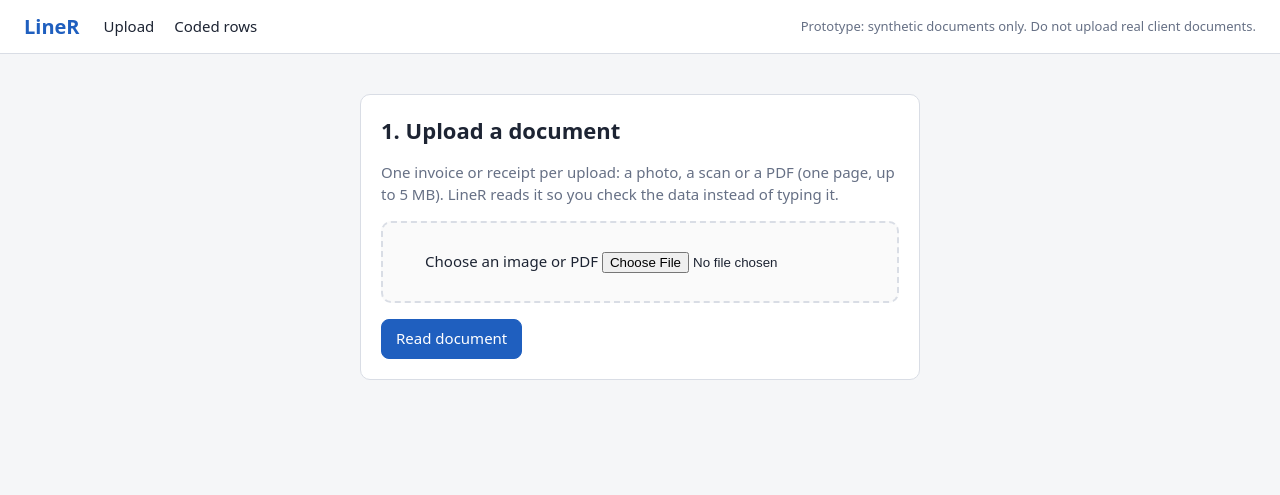
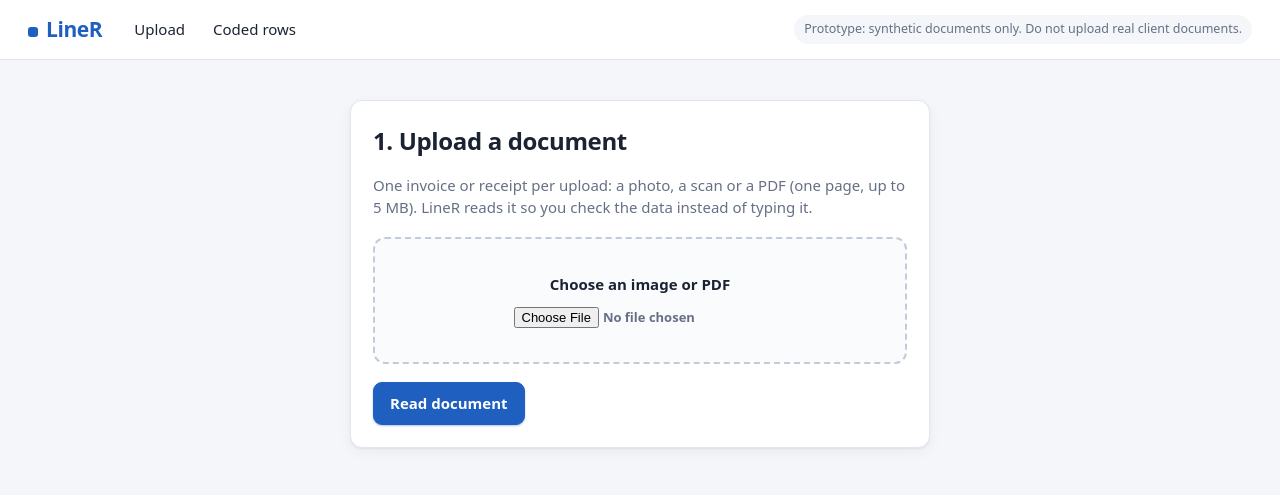
Before and after one commit to Marksheehan13/LineR, a Flask app: page / in a window 1280 px wide. Shown: the top 495 px of the page. Run offline with Flask 3, Linux system fonts and the light colour scheme; some libraries are stand-ins or nearby versions.

Commit message:
Restyle the interface and add the Shamrock colour scheme

```diff
--- a/liner/presentation_gui/static/style.css
+++ b/liner/presentation_gui/static/style.css
@@ -1,38 +1,104 @@
-:root { --ink:#1d2433; --muted:#667085; --line:#d9dde5; --bg:#f5f6f8; --blue:#1f5fbf; --amber:#b25e00; --amber-bg:#fff4e0; --red:#b42318; --green:#067647; }
+:root {
+  --ink:#1b2333; --muted:#667085; --line:#e2e6ee; --bg:#f4f6fa; --card:#fff;
+  --blue:#1f5fbf; --blue-dark:#174a96; --blue-soft:#e8f0fc;
+  --amber:#b25e00; --amber-bg:#fff4e0; --red:#b42318; --red-bg:#fdecea; --green:#067647; --green-bg:#e7f6ee;
+  --head-bg:#fff; --head-ink:#1b2333; --head-line:#e2e6ee; --brand:var(--blue); --pill-bg:var(--bg); --pill-ink:var(--muted); --hero:var(--blue-soft);
+  --radius:12px; --shadow:0 1px 2px rgba(16,24,40,.05), 0 4px 14px rgba(16,24,40,.05);
+}
 * { box-sizing: border-box; }
-body { margin:0; font:15px/1.45 system-ui,-apple-system,"Segoe UI",Roboto,sans-serif; color:var(--ink); background:var(--bg); }
-header { display:flex; gap:24px; align-items:center; padding:12px 24px; background:#fff; border-bottom:1px solid var(--line); flex-wrap:wrap; }
-.brand { font-weight:700; font-size:20px; color:var(--blue); text-decoration:none; }
-nav a { margin-right:16px; color:var(--ink); text-decoration:none; } nav a:hover { text-decoration:underline; }
-.demo { margin-left:auto; color:var(--muted); font-size:13px; }
-main { max-width:1200px; margin:24px auto; padding:0 24px; }
-h1 { font-size:22px; margin:0 0 12px; } h2 { font-size:16px; margin:20px 0 8px; }
-.card { background:#fff; border:1px solid var(--line); border-radius:10px; padding:20px; }
-.narrow { max-width:560px; margin:40px auto; }
+html { -webkit-text-size-adjust:100%; }
+body { margin:0; font:15px/1.5 system-ui,-apple-system,"Segoe UI",Roboto,sans-serif; color:var(--ink); background:var(--bg); }
+
+/* header and progress steps */
+header { display:flex; gap:20px; align-items:center; padding:12px 28px; background:var(--head-bg); border-bottom:1px solid var(--head-line); flex-wrap:wrap; position:sticky; top:0; z-index:5; }
+.brand { font-weight:800; font-size:21px; letter-spacing:-.02em; color:var(--brand); text-decoration:none; }
+.brand::before { content:""; display:inline-block; width:10px; height:10px; margin-right:8px; border-radius:3px; background:var(--brand); }
+nav { display:flex; gap:4px; }
+nav a { padding:6px 12px; border-radius:8px; color:var(--head-ink); text-decoration:none; font-weight:500; }
+nav a:hover { background:rgba(127,127,127,.14); }
+nav a.current { background:var(--hero); color:var(--blue-dark); }
+.demo { margin-left:auto; color:var(--pill-ink); font-size:12.5px; background:var(--pill-bg); padding:5px 10px; border-radius:999px; }
+.steps { display:flex; gap:8px; list-style:none; margin:0 0 20px; padding:0; flex-wrap:wrap; }
+.steps li { display:flex; align-items:center; gap:8px; color:var(--muted); font-size:13px; font-weight:600; }
+.steps li + li::before { content:""; width:28px; height:2px; background:var(--line); border-radius:2px; }
+.steps .n { display:inline-grid; place-items:center; width:22px; height:22px; border-radius:50%; background:var(--line); color:var(--muted); font-size:12px; }
+.steps li.done { color:var(--ink); } .steps li.done .n { background:var(--green); color:#fff; }
+.steps li.now { color:var(--blue-dark); } .steps li.now .n { background:var(--blue); color:#fff; box-shadow:0 0 0 4px var(--blue-soft); }
+
+main { max-width:1200px; margin:24px auto 48px; padding:0 24px; }
+h1 { font-size:24px; letter-spacing:-.015em; margin:0 0 14px; display:flex; align-items:center; gap:10px; flex-wrap:wrap; }
+h2 { font-size:15px; margin:22px 0 4px; text-transform:uppercase; letter-spacing:.04em; color:var(--muted); }
+.card { background:var(--card); border:1px solid var(--line); border-radius:var(--radius); padding:22px; box-shadow:var(--shadow); }
+.narrow { max-width:580px; margin:40px auto; }
 .muted { color:var(--muted); } .small { font-size:13px; }
-.drop { display:block; border:2px dashed var(--line); border-radius:10px; padding:28px; text-align:center; margin:16px 0; background:#fafafa; }
-button, .button { font:inherit; padding:8px 14px; border:1px solid var(--line); border-radius:8px; background:#fff; cursor:pointer; text-decoration:none; color:var(--ink); display:inline-block; }
-button.primary, .button.primary { background:var(--blue); border-color:var(--blue); color:#fff; }
+a { color:var(--blue); }
+
+/* upload */
+.drop { display:block; position:relative; border:2px dashed #c3cbda; border-radius:var(--radius); padding:34px 20px; text-align:center; margin:18px 0; background:#fafbfd; cursor:pointer; transition:border-color .15s, background .15s; font-weight:600; }
+.drop:hover, .drop:focus-within, .drop.has-file { border-color:var(--blue); background:var(--blue-soft); }
+.drop input[type=file] { display:block; margin:12px auto 0; max-width:100%; font:inherit; font-size:13px; color:var(--muted); }
+.drop .picked { display:block; margin-top:8px; color:var(--green); font-weight:600; font-size:13px; }
+
+/* buttons */
+button, .button { font:inherit; font-weight:600; padding:9px 16px; border:1px solid var(--line); border-radius:9px; background:var(--card); cursor:pointer; text-decoration:none; color:var(--ink); display:inline-block; transition:background .12s, border-color .12s, box-shadow .12s; }
+button:hover, .button:hover { background:var(--bg); border-color:#c3cbda; }
+button.primary, .button.primary { background:var(--blue); border-color:var(--blue); color:#fff; box-shadow:0 1px 2px rgba(31,95,191,.35); }
+button.primary:hover, .button.primary:hover { background:var(--blue-dark); border-color:var(--blue-dark); }
+:focus-visible { outline:3px solid rgba(31,95,191,.35); outline-offset:2px; }
+
+/* review screen */
 .review { display:grid; grid-template-columns: minmax(280px, 5fr) 7fr; gap:20px; align-items:start; }
-@media (max-width: 860px) { .review { grid-template-columns: 1fr; } }
-.imgwrap { position:relative; } .imgwrap img { width:100%; display:block; border:1px solid var(--line); }
-.hl { position:absolute; border:2px solid var(--blue); background:rgba(31,95,191,.12); pointer-events:none; }
-.field { display:block; margin-bottom:12px; font-weight:600; font-size:13px; }
-input[type=text], select { width:100%; font:inherit; padding:7px 9px; border:1px solid var(--line); border-radius:7px; margin-top:4px; }
+.review .image { position:sticky; top:84px; }
+@media (max-width: 860px) { .review { grid-template-columns: 1fr; } .review .image { position:static; } }
+.imgwrap { position:relative; } .imgwrap img { width:100%; display:block; border:1px solid var(--line); border-radius:8px; }
+.hl { position:absolute; border:2px solid var(--blue); background:rgba(31,95,191,.14); border-radius:4px; pointer-events:none; }
+.field { display:block; margin-bottom:14px; font-weight:600; font-size:13px; color:var(--muted); }
+input[type=text], select { width:100%; font:inherit; color:var(--ink); padding:8px 10px; border:1px solid #cdd4e0; border-radius:8px; margin-top:4px; background:#fff; }
+input[type=text]:focus, select:focus { outline:none; border-color:var(--blue); box-shadow:0 0 0 3px rgba(31,95,191,.18); }
 .amber input[type=text], .amber select, .field.amber input { border-color:var(--amber); background:var(--amber-bg); }
-.line { display:grid; grid-template-columns: 1fr 90px 90px auto; gap:8px; align-items:end; padding:10px 0; border-top:1px solid var(--line); }
+.line { display:grid; grid-template-columns: 1fr 96px 96px 66px; gap:8px; align-items:center; padding:12px 0; border-top:1px solid var(--line); }
+.line.head { padding:6px 0 0; border-top:0; font-size:12px; font-weight:700; color:var(--muted); text-transform:uppercase; letter-spacing:.04em; }
+.line.head span:nth-child(2) { text-align:right; } .line.head span:nth-child(3) { padding-left:10px; }
 .line > .suggest, .line > .flag, .line > .src { grid-column: 1 / -1; }
-.line input[type=text], .line select { margin-top:0; } .amt { text-align:right; }
+.line input[type=text], .line select { margin-top:0; } .amt { text-align:right; font-variant-numeric:tabular-nums; }
 .rm { font-size:12px; color:var(--muted); white-space:nowrap; }
 .src { font-size:12px; color:var(--muted); }
-.tag { display:inline-block; padding:2px 8px; border-radius:999px; font-size:12px; font-weight:600; vertical-align:middle; }
+.suggest { background:var(--amber-bg); border:1px solid #f1d6a8; border-radius:9px; padding:10px 12px; font-size:13.5px; }
+.suggest label { margin-left:8px; font-weight:600; }
+.suggest .muted { margin-top:4px; font-size:13px; }
+.tag { display:inline-block; padding:2px 10px; border-radius:999px; font-size:12px; font-weight:700; vertical-align:middle; letter-spacing:.01em; }
 .tag.amber { background:var(--amber-bg); color:var(--amber); border:1px solid var(--amber); }
-.flag { font-size:13px; margin-top:4px; font-weight:400; } .flag.blocking { color:var(--red); } .flag.warning { color:var(--amber); }
-.alert { padding:10px 14px; border-radius:8px; } .alert.error { background:#fdecea; color:var(--red); border:1px solid #f4b8b1; }
-.reconcile { font-weight:600; } .reconcile.ok { color:var(--green); } .reconcile.bad { color:var(--red); }
-.label-ai { margin-top:0; font-size:13px; }
-.actions { display:flex; gap:10px; margin-top:14px; }
-table.rows { width:100%; border-collapse:collapse; margin:12px 0; }
-table.rows th, table.rows td { text-align:left; padding:8px 10px; border-bottom:1px solid var(--line); }
+.flag { font-size:13px; margin-top:4px; font-weight:500; } .flag.blocking { color:var(--red); } .flag.warning { color:var(--amber); }
+.alert { padding:11px 15px; border-radius:9px; margin:0 0 16px; } .alert.error { background:var(--red-bg); color:var(--red); border:1px solid #f4b8b1; }
+.reconcile { font-weight:700; padding:10px 14px; border-radius:9px; margin:16px 0 4px; }
+.reconcile.ok { color:var(--green); background:var(--green-bg); } .reconcile.bad { color:var(--red); background:var(--red-bg); }
+.label-ai { margin-top:0; font-size:13px; background:var(--blue-soft); color:var(--blue-dark); border-radius:9px; padding:9px 12px; }
+.actions { display:flex; gap:10px; margin-top:16px; flex-wrap:wrap; }
+
+/* coded rows */
+table.rows { width:100%; border-collapse:collapse; margin:14px 0; font-size:14.5px; }
+table.rows th { text-align:left; padding:9px 12px; background:var(--bg); color:var(--muted); font-size:12px; text-transform:uppercase; letter-spacing:.04em; border-bottom:1px solid var(--line); }
+table.rows th:first-child { border-top-left-radius:8px; } table.rows th:last-child { border-top-right-radius:8px; }
+table.rows td { text-align:left; padding:10px 12px; border-bottom:1px solid var(--line); }
+table.rows tbody tr:hover { background:#fafbfd; }
 table.rows .num { text-align:right; font-variant-numeric: tabular-nums; }
-table.rows tr.hl { background:#e8f0fc; outline:1px solid var(--blue); }
+table.rows tr.hl { background:var(--blue-soft); outline:1px solid var(--blue); position:static; }
+.empty { text-align:center; padding:28px 0 10px; }
+@media (prefers-reduced-motion: reduce) { * { transition:none !important; } }
+
+.drop .picked[hidden] { display:none; }
+
+/* colour schemes: <html data-theme="..."> overrides the defaults above */
+:root[data-theme="ledger"] { --blue:#0f766e; --blue-dark:#115e59; --blue-soft:#e3f3f0; --bg:#f2f7f6; --line:#dce7e5; --ink:#12302d; --muted:#566e6b;
+  --brand:#0f766e; --hero:#e3f3f0; --amber:#a15c07; --amber-bg:#fff6e5; }
+:root[data-theme="harbour"] { --blue:#2748c4; --blue-dark:#1c378f; --blue-soft:#e8edfc; --bg:#f3f5fb; --line:#dfe3f0; --ink:#141b34; --muted:#636b88;
+  --head-bg:#0f1a3d; --head-ink:#e8ecfa; --head-line:#0f1a3d; --brand:#ffffff; --pill-bg:rgba(255,255,255,.1); --pill-ink:#c4cbe6; --hero:#243a86;
+  --amber:#a15c07; --amber-bg:#fff6e5; }
+:root[data-theme="shamrock"] { --blue:#177a4b; --blue-dark:#0f5c37; --blue-soft:#e4f3ea; --bg:#f4f8f5; --line:#dbe7df; --ink:#14291f; --muted:#5d7468;
+  --head-bg:#0d3b2a; --head-ink:#e5f4ec; --head-line:#0d3b2a; --brand:#ffffff; --pill-bg:rgba(255,255,255,.12); --pill-ink:#bfdccd; --hero:#1f6a47;
+  --amber:#a15c07; --amber-bg:#fff6e5; }
+:root[data-theme="plum"] { --blue:#6d3fd1; --blue-dark:#5430a6; --blue-soft:#efe9fc; --bg:#f6f4fb; --line:#e4dff0; --ink:#1d1830; --muted:#6e6788;
+  --brand:#6d3fd1; --hero:#efe9fc; --amber:#a15c07; --amber-bg:#fff6e5; }
+:root[data-theme="harbour"] nav a.current, :root[data-theme="shamrock"] nav a.current { color:#fff; }
+:root[data-theme="harbour"] .brand::before, :root[data-theme="shamrock"] .brand::before { background:#7fe0b0; }
+:root[data-theme="harbour"] .brand::before { background:#8fb0ff; }
```
